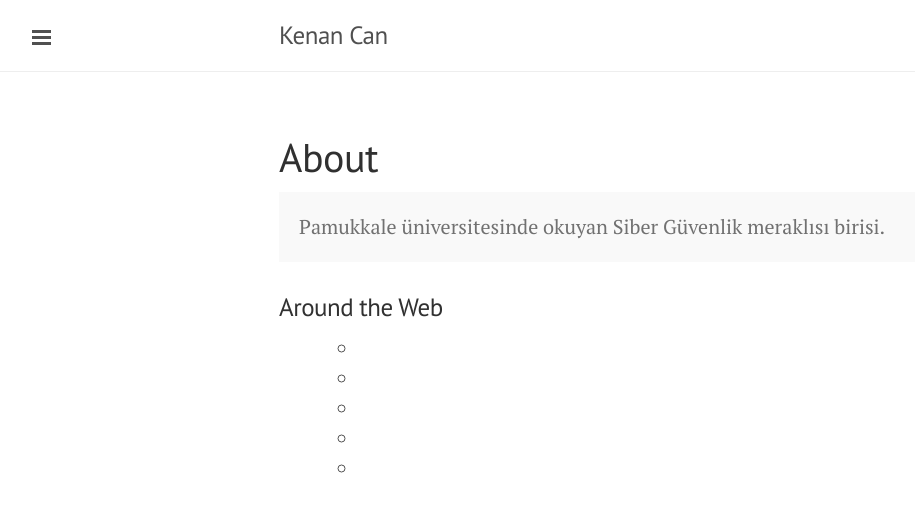
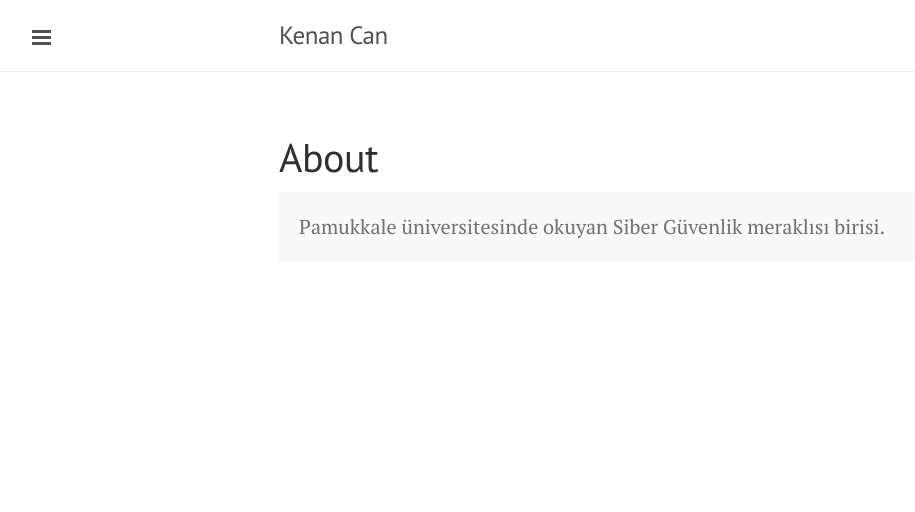
Before and after one commit to kenancn/kenancn.github.io, a Jekyll site: the page built from about.md, in a window 1280 px wide. Shown: the top 512 px of the page, without its empty margins (1-916 px from the left). Built offline with Jekyll 4.4.1, drawn with Linux system fonts in a browser that asks for light colours; Markdown is read by kramdown in place of the engine named in the settings.

Commit message:
Update about

```diff
--- a/about.md
+++ b/about.md
@@ -6,25 +6,3 @@ title: About
 <p class="message">
   Pamukkale üniversitesinde okuyan Siber Güvenlik meraklısı birisi.
 </p>
-<div class="footer-col col-md-4">
-<h3>Around the Web</h3>
-<ul class="list-inline">
-<ul class="list-inline">
-<li>
-<a href="#" class="btn-social btn-outline"><i class="fa fa-fw fa-facebook"></i></a>
-</li>
-<li>
-<a href="#" class="btn-social btn-outline"><i class="fa fa-fw fa-google-plus"></i></a>
-</li>
-<li>
-<a href="#" class="btn-social btn-outline"><i class="fa fa-fw fa-twitter"></i></a>
-</li>
-<li>
-<a href="#" class="btn-social btn-outline"><i class="fa fa-fw fa-linkedin"></i></a>
-</li>
-<li>
-<a href="#" class="btn-social btn-outline"><i class="fa fa-fw fa-dribbble"></i></a>
-</li>
-</ul>
-</ul>
-</div>
```
